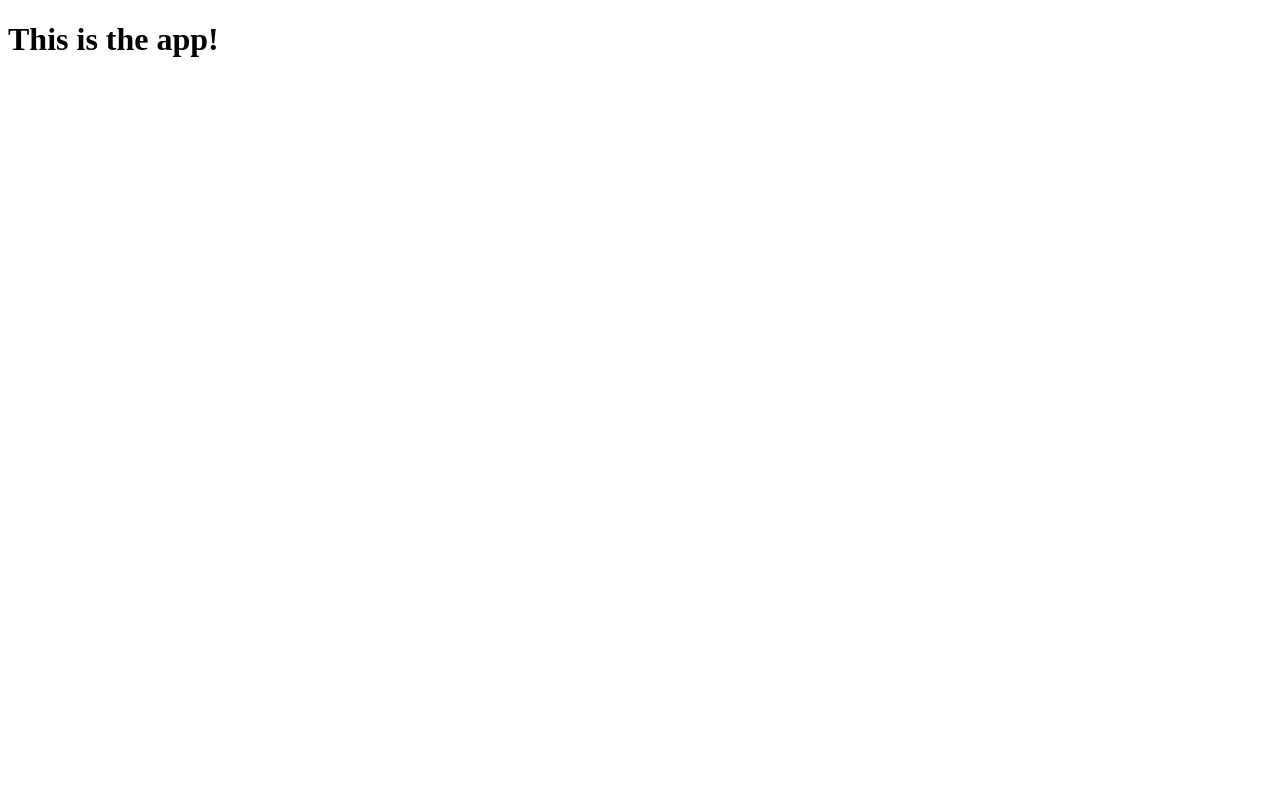
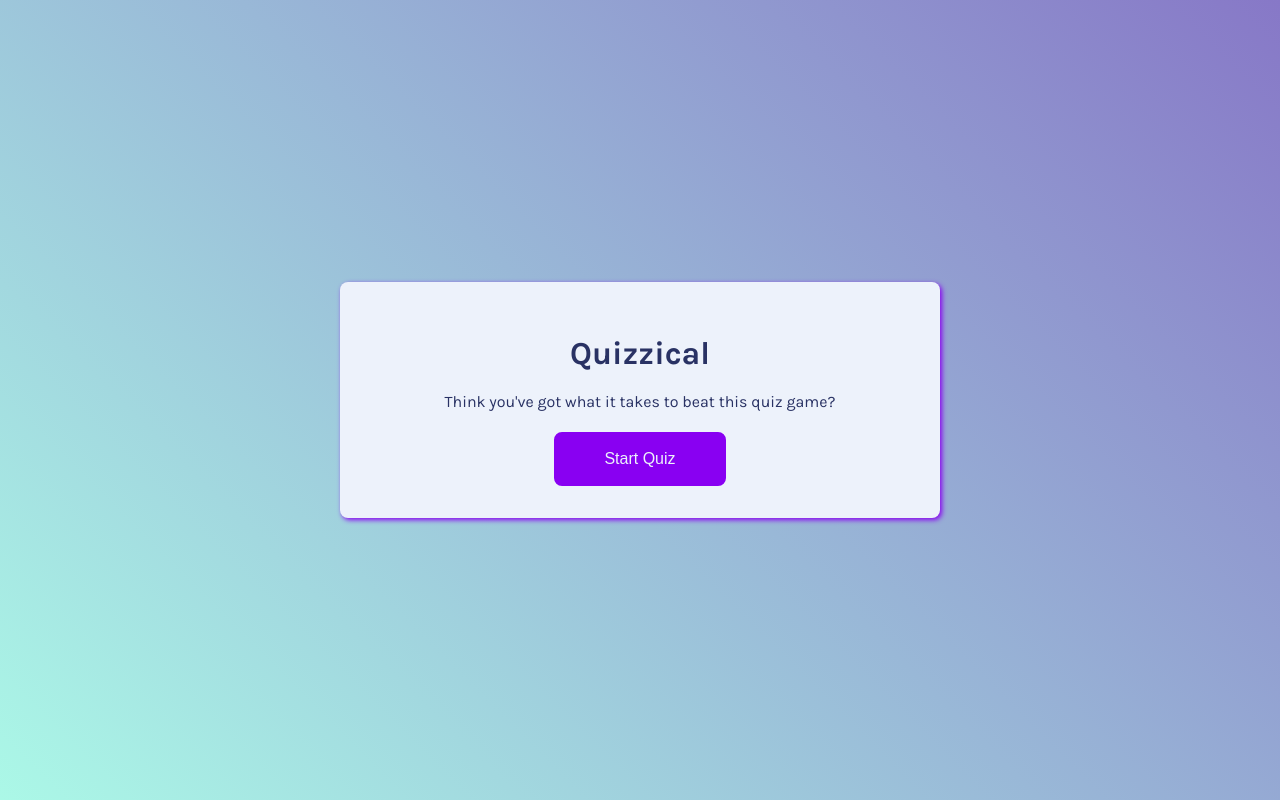
Before and after one commit to LesleyWesley/quizzical-project, a React (Vite) app: page / in a window 1280 px wide. Built offline with nearby package versions, Linux system fonts and the light colour scheme.

Commit message:
Added ability to toggle between pages by clicking Start Quiz button

```diff
--- a/index.html
+++ b/index.html
@@ -3,6 +3,9 @@
   <head>
     <meta charset="UTF-8" />
     <link rel="icon" type="image/svg+xml" href="/vite.svg" />
+    <link rel="preconnect" href="https://fonts.googleapis.com">
+    <link rel="preconnect" href="https://fonts.gstatic.com" crossorigin>
+    <link href="https://fonts.googleapis.com/css2?family=Karla:wght@400;600;700&display=swap" rel="stylesheet">
     <meta name="viewport" content="width=device-width, initial-scale=1.0" />
     <title>Quizzical</title>
   </head>
--- a/src/App.css
+++ b/src/App.css
@@ -0,0 +1,71 @@
+:root {
+  --correct-answer-color: #A0F1EA;
+
+}
+
+* {
+  box-sizing: border-box;
+}
+
+body {
+  width: 100vw;
+  height: 100vh;
+  margin: 0;
+  display: flex;
+  justify-content: center;
+  align-items: center;
+  background-image:linear-gradient(45deg, #ABF8E7, #8778C7);
+  background-size: cover;
+  background-repeat: no-repeat;
+  font-family: "Karla", sans-serif;
+  color: #293264;
+
+}
+
+#root {
+  display: flex;
+  justify-content: center;
+  align-items: center;
+  width: 100%;
+}
+
+.app {
+  background-color: #edf2fb;
+  padding: 2rem;
+  border-radius: .5rem;
+  width: 90%;
+  max-width: 600px;
+  box-shadow: 2px 2px 5px #8900f2;
+}
+
+.title-page-container {
+  display: flex;
+  justify-content: center;
+  align-items: center;
+  flex-direction: column;
+}
+
+h1 {
+  margin-bottom: 0;
+}
+
+.subtitle {
+  text-align: center;
+  line-height: 1.75rem;
+}
+
+.start-button {
+  padding: 1rem 3rem;
+  font-size: 1rem;
+  background-color: #8900f2;
+  border: 2px solid #8900f2;;
+  color: #edf2fb;
+  border-radius: .5rem;
+}
+
+.start-button:active,
+.start-button:hover {
+  cursor: pointer;
+  color: #8900f2;
+  background-color: #edf2fb;
+}
--- a/src/App.jsx
+++ b/src/App.jsx
@@ -1,11 +1,25 @@
 
+import React from "react"
 import reactLogo from './assets/react.svg'
 import viteLogo from '/vite.svg'
 import './App.css'
+import TitlePage from "../src/components/TitlePage.jsx"
+import QuizPage from "../src/components/QuizPage.jsx"
 
 function App() {
+    const [titlePage, setTitlePage] = React.useState(true)
+
+    function togglePage() {
+      setTitlePage(prevPage => !prevPage)
+    }
+
     return (
-      <h1>This is the app!</h1>
+      <div className="app">
+        {titlePage ?
+           <TitlePage handleToggle={togglePage}/> :
+           <QuizPage />
+        }
+      </div>
     )
 }
 
--- /dev/null
+++ b/src/components/QuizPage.jsx
@@ -0,0 +1,9 @@
+import React from "react"
+
+function QuizPage() {
+  return (
+    <h1>This is the quiz page!</h1>
+  )
+}
+
+export default QuizPage
--- /dev/null
+++ b/src/components/TitlePage.jsx
@@ -0,0 +1,13 @@
+import React from "react"
+
+function TitlePage(props) {
+  return (
+    <div className="title-page-container">
+        <h1>Quizzical</h1>
+        <p className="subtitle">Think you've got what it takes to beat this quiz game?</p>
+        <button type="button" className="start-button" onClick={props.handleToggle}>Start Quiz</button>
+    </div>
+  )
+}
+
+export default TitlePage
```
